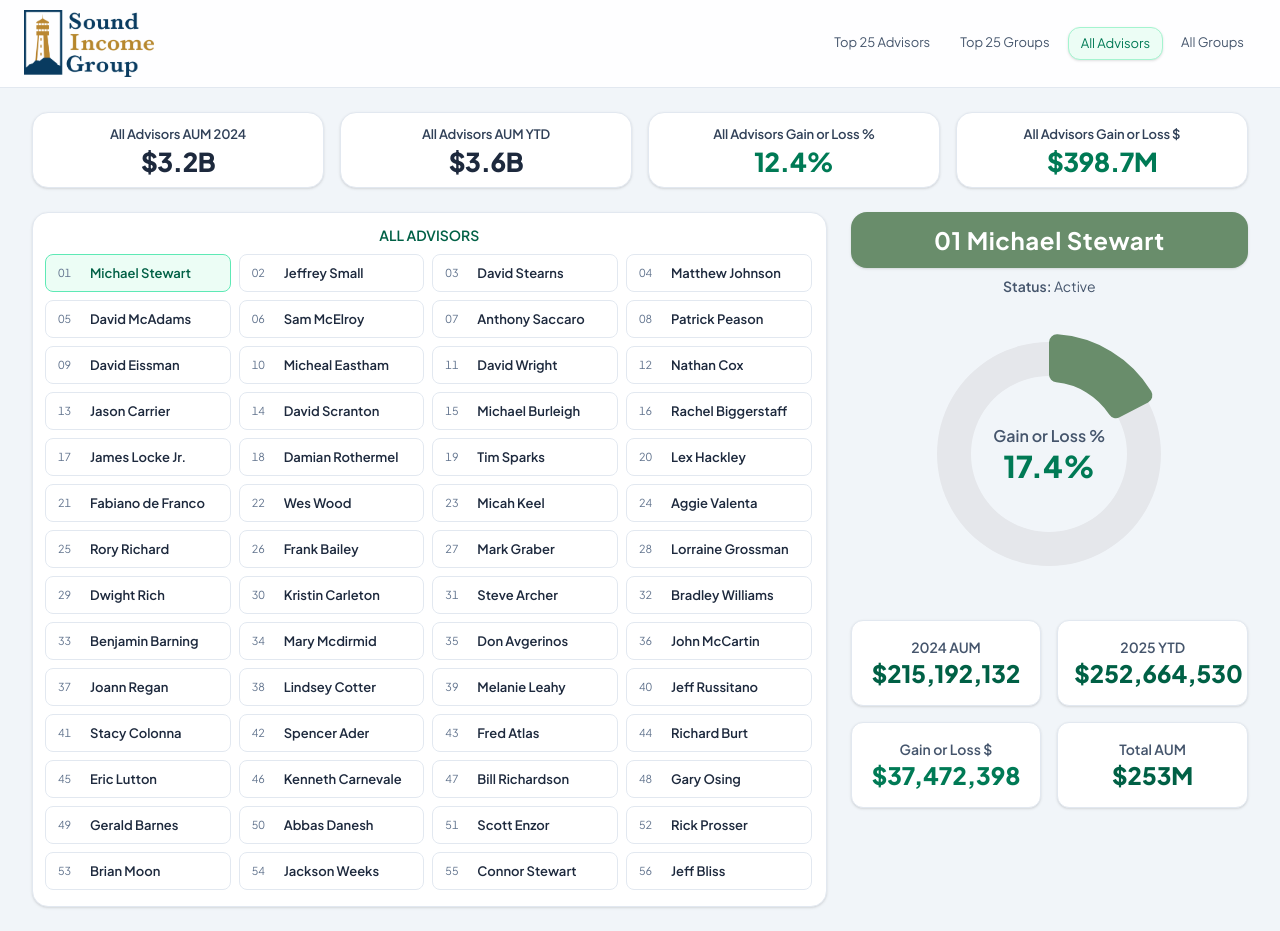
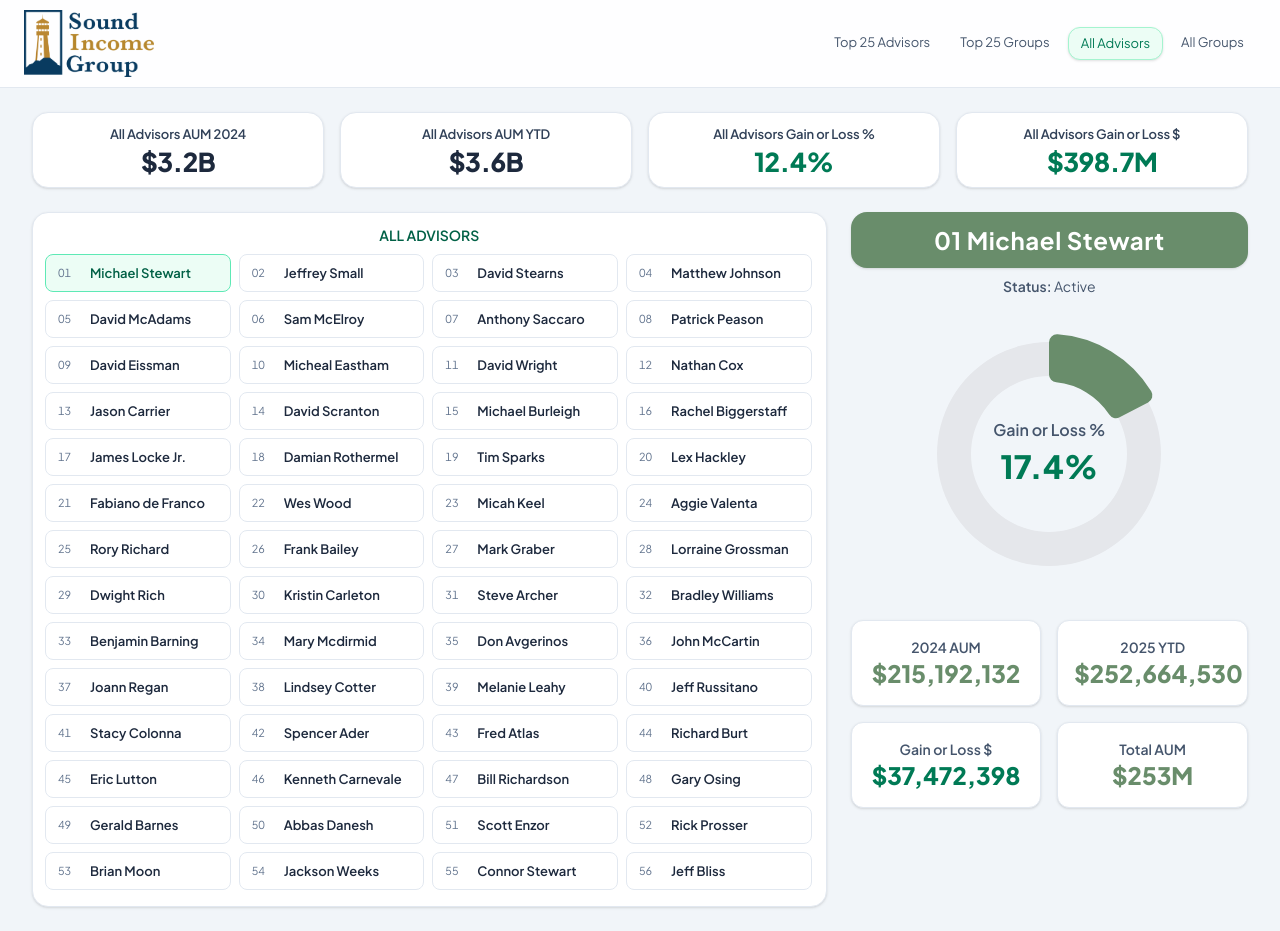
Before and after one commit to RSTIEHM/sig-dash, a Next.js app: page /dashboard/all-advisors in a window 1280 px wide. Built offline with nearby package versions, Linux system fonts and the light colour scheme.

Commit message:
Fix all-advisors donut key: use resolved advisor row instead of selected string

```diff
--- a/app/dashboard/all-advisors/CenterPanelAllAdvisors.tsx
+++ b/app/dashboard/all-advisors/CenterPanelAllAdvisors.tsx
@@ -6,12 +6,15 @@ export type AdvisorRow = {
   name: string;
   group?: string;
   status?: string;
-  aumPrev?: number;
-  aumYTD?: number;
-  gainDollar?: number;
-  gainPct?: number;  // decimal (e.g., 0.157)
-  rank?: number;
+  aumPrev?: number | null;   // prior/2024 AUM
+  aumYTD?: number | null;    // current YTD AUM
+  gainDollar?: number | null;
+  gainPct?: number | null;   // decimal (e.g., 0.157)
+  rank?: number | null;
 };
+
+const KPI_GREEN = "#698D6B";
+const KPI_RED   = "#E06666";
 
 function n(v: unknown): number {
   if (typeof v === "number") return v;
@@ -19,11 +22,11 @@ function n(v: unknown): number {
   return Number(String(v).replace(/[,$]/g, "")) || 0;
 }
 
-// Full dollar value, no decimals (e.g., $321,229,609)
+// Full dollar, no decimals (e.g., $321,229,609)
 const fmtMoneyFull0 = (v: number) =>
   `$${Number(v || 0).toLocaleString("en-US", { maximumFractionDigits: 0 })}`;
 
-// Short form with no decimals (e.g., $321M, $3B)
+// Short form with no decimals (e.g., $321M / $3B)
 const fmtMoneyShort = (v: number) => {
   const x = Math.abs(v || 0);
   if (x >= 1_000_000_000) return `$${Math.round(v / 1_000_000_000)}B`;
@@ -38,20 +41,25 @@ export default function CenterPanelAllAdvisors({
   selected,
 }: {
   advisors: AdvisorRow[];
-  selected: string | null;
+  selected: string | null;   // advisor name
 }) {
+  // Resolve the selected advisor row from the string `selected`
   const idx = Math.max(0, advisors.findIndex((r) => r.name === selected));
-  const row = advisors[idx] || advisors[0];
+  const row = advisors[idx] ?? advisors[0];
 
+  // Metrics
   const base = n(row?.aumPrev);
   const ytd  = n(row?.aumYTD);
   const diff = ytd - base;
   const pct  = base ? diff / base : 0;
-  const isUp = diff >= 0;
-  const start = 90;                           // start at top
-  const end   = isUp ? -270 : 450;            // clockwise if positive, ccw if negative
+
+  const isUp  = diff >= 0;
+  const start = isUp ? 90 : 270;   // start at top for up, left for down
+  const end   = isUp ? -270 : 450; // clockwise if positive, ccw if negative
   const seg   = Math.min(Math.abs(pct), 0.999);
-  const animKey = `${isUp ? "up" : "down"}-${selected?.rank ?? ""}`;
+
+  // ✅ Use resolved row (or idx) for a stable animation key
+  const animKey = `${isUp ? "up" : "down"}-${row?.rank ?? idx + 1}`;
 
   return (
     <section className="space-y-4">
@@ -59,6 +67,7 @@ export default function CenterPanelAllAdvisors({
       <div className="rounded-2xl bg-[#698D6B] text-white text-center font-bold py-3 shadow-sm text-2xl tracking-wide">
         {String(row?.rank ?? idx + 1).padStart(2, "0")} {row?.name}
       </div>
+
       {/* Status line */}
       <div className="text-center text-sm text-slate-600 -mt-2 mb-2">
         <span className="font-semibold">Status:</span> {row?.status ?? "—"}
@@ -69,6 +78,7 @@ export default function CenterPanelAllAdvisors({
         <div className="relative h-full w-[280px]">
           <ResponsiveContainer width="100%" height="100%">
             <PieChart>
+              {/* Base ring */}
               <Pie
                 key={`base-${animKey}`}
                 data={[{ value: 1 }]}
@@ -82,12 +92,11 @@ export default function CenterPanelAllAdvisors({
               >
                 <Cell fill="#E5E7EB" />
               </Pie>
+
+              {/* Directional overlay arc */}
               <Pie
                 key={`arc-${animKey}`}
-                  data={[
-                    { value: seg },
-                    { value: 1 - seg },
-                  ]}
+                data={[{ value: seg }, { value: 1 - seg }]}
                 innerRadius={72}
                 outerRadius={120}
                 startAngle={start}
@@ -101,44 +110,48 @@ export default function CenterPanelAllAdvisors({
                 animationDuration={900}
                 animationEasing="ease-out"
               >
-                <Cell fill={isUp ? "#698D6B" : "#E06666"} />
+                <Cell fill={isUp ? KPI_GREEN : KPI_RED} />
                 <Cell fill="transparent" />
               </Pie>
             </PieChart>
           </ResponsiveContainer>
 
+          {/* Donut center labels */}
           <div className="absolute inset-0 flex flex-col items-center justify-center">
             <div className="text-slate-600 font-semibold">Gain or Loss %</div>
-            <div className={`text-3xl font-extrabold ${isUp ? "text-emerald-700" : "text-rose-700"}`}>
+            <div className={`text-[28px] sm:text-[32px] font-extrabold ${isUp ? "text-emerald-700" : "text-rose-700"}`}>
               {fmtPct(pct)}
             </div>
           </div>
         </div>
       </div>
 
-      {/* KPIs — full value (no decimals) except Total AUM (short) */}
+      {/* KPI cards — full value (no decimals) except Total AUM (short) */}
       <div className="grid grid-cols-2 gap-4 text-center">
         <div className="rounded-xl bg-white border border-slate-200 p-4 shadow-sm">
           <div className="text-sm font-semibold text-slate-600">2024 AUM</div>
-          <div className="text-emerald-800 font-extrabold text-2xl">
+          <div className="font-extrabold text-2xl" style={{ color: KPI_GREEN }}>
             {fmtMoneyFull0(base)}
           </div>
         </div>
+
         <div className="rounded-xl bg-white border border-slate-200 p-4 shadow-sm">
           <div className="text-sm font-semibold text-slate-600">2025 YTD</div>
-          <div className="text-emerald-800 font-extrabold text-2xl">
+          <div className="font-extrabold text-2xl" style={{ color: KPI_GREEN }}>
             {fmtMoneyFull0(ytd)}
           </div>
         </div>
+
         <div className="rounded-xl bg-white border border-slate-200 p-4 shadow-sm">
           <div className="text-sm font-semibold text-slate-600">Gain or Loss $</div>
-          <div className={`${isUp ? "text-emerald-700" : "text-rose-700"} font-extrabold text-2xl`}>
+          <div className={`font-extrabold text-2xl ${isUp ? "text-emerald-700" : "text-rose-700"}`}>
             {fmtMoneyFull0(diff)}
           </div>
         </div>
+
         <div className="rounded-xl bg-white border border-slate-200 p-4 shadow-sm">
           <div className="text-sm font-semibold text-slate-600">Total AUM</div>
-          <div className="text-emerald-800 font-extrabold text-2xl">
+          <div className="font-extrabold text-2xl" style={{ color: KPI_GREEN }}>
             {fmtMoneyShort(ytd)}
           </div>
         </div>
```
Lines whose indentation alone changed are shown as unchanged.
